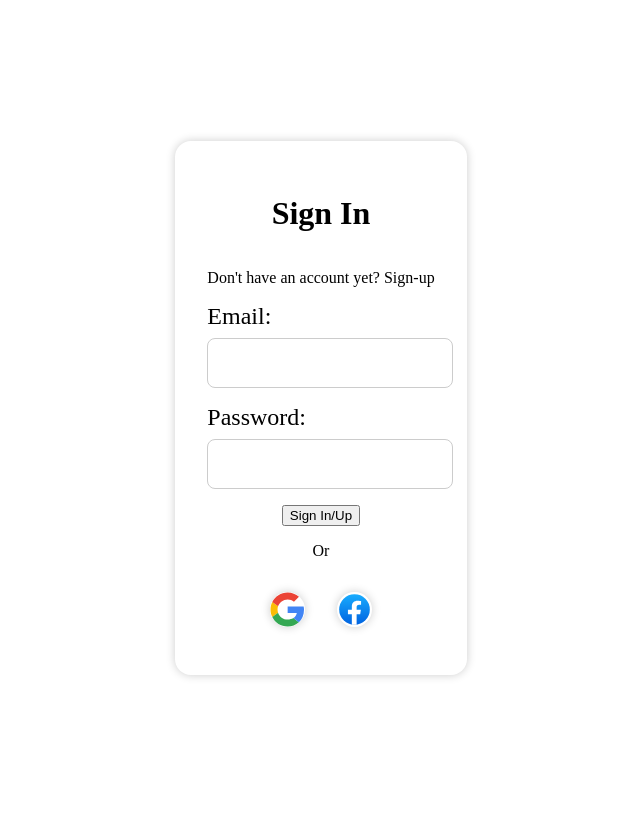
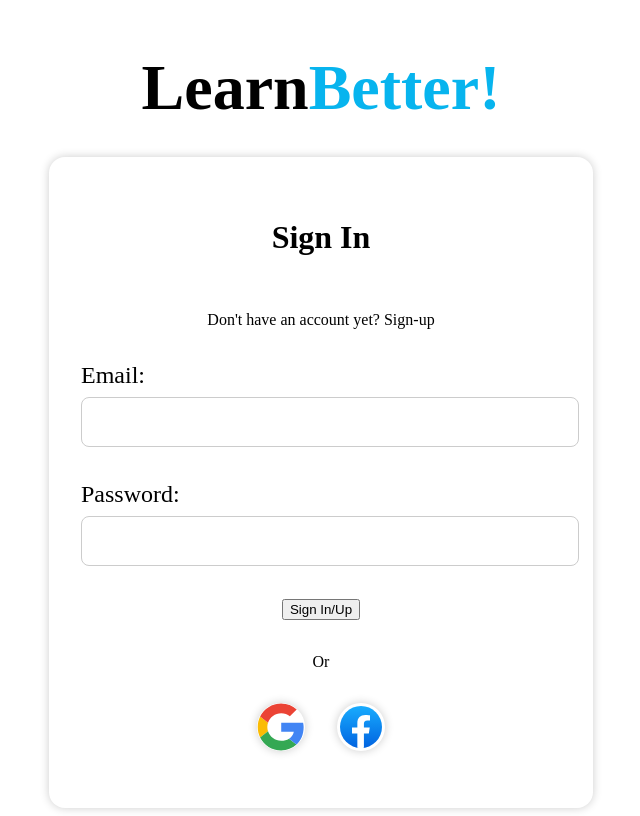
Before and after one commit to The-Oracle-AT/WPA_Blog, an Astro site in the folder Wolfie/: page /login in a window 1280 px wide. Shown: the whole page, without its empty margins (319-959 px from the left). Built offline with nearby package versions, Linux system fonts and the light colour scheme; Astro itself is replaced by a stand-in of ours.

Commit message:
Added README.md and SiteName

```diff
--- a/Wolfie/src/components/Footer.astro
+++ b/Wolfie/src/components/Footer.astro
@@ -3,7 +3,7 @@ const today = new Date();
 ---
 
 <footer>
-	&copy; {today.getFullYear()} Wolf Pack Academia. All rights reserved.
+	&copy; {today.getFullYear()} LearnBetter! . All rights reserved.
 	<div class="social-links">
 		<!-- <a href="https://m.webtoo.ls/@astro" target="_blank">
 			<span class="sr-only">Follow Astro on Mastodon</span>
@@ -34,7 +34,7 @@ const today = new Date();
 			>
 		</a>
 		<a href="https://github.com/The-Oracle-AT/WPA_Blog" target="_blank">
-			<span class="sr-only">Go to Astro's GitHub repo</span>
+			<span class="sr-only">LearnBetter! github</span>
 			<svg viewBox="0 0 16 16" aria-hidden="true" width="32" height="32" astro-icon="social/github"
 				><path
 					fill="currentColor"
--- /dev/null
+++ b/Wolfie/src/components/SiteName.astro
@@ -0,0 +1,15 @@
+---
+---
+
+<div class="site-name">
+    <span>Learn</span><span>Better!</span>
+</div>
+
+<style>
+    span:nth-child(1) {
+        color: #000;
+    }
+    span:nth-child(2){
+        color: #07b4ee;
+    }
+</style>
--- a/Wolfie/src/pages/about.astro
+++ b/Wolfie/src/pages/about.astro
@@ -1,5 +1,6 @@
 ---
 import HeaderLink from '../components/HeaderLink.astro';
+import SiteName from '../components/SiteName.astro';
 import Layout from '../layouts/BlogPost.astro';
 ---
 
@@ -11,7 +12,7 @@ import Layout from '../layouts/BlogPost.astro';
 >
 <main>
 	<header>
-		<h1>LearnBetter</h1>
+		<h1><SiteName/></h1>
 		<p>We believe in a practical and intentional approach to personal development. Empowering you with realistic tools and knowledge to navigate the journey of self-discovery and growth.</p>
 	</header>
 
--- a/Wolfie/src/pages/login.astro
+++ b/Wolfie/src/pages/login.astro
@@ -1,18 +1,25 @@
 ---
 
 import LoginForm from '../components/LoginForm.tsx'
+import SiteName from '../components/SiteName.astro'
 ---
 
 <main>
+    <h1><SiteName/></h1>
     <LoginForm/>
 </main>
 
 <style lang="scss">
     main {
         display: flex;
+        flex-direction: column;
         justify-content: center;
         align-items: center;
         height: 100vh;
     }
+    h1 {
+        font-size: 4rem;
+        margin-bottom: 2rem;
+    }
 
 </style>
--- a/Wolfie/src/styles/reactstyle.scss
+++ b/Wolfie/src/styles/reactstyle.scss
@@ -2,9 +2,10 @@
     display: flex;
     flex-direction: column;
     align-items: center;
-    justify-content: left;
-    max-width: 20rem;
-    height: auto;
+    justify-content: space-around;
+
+    width: 30rem;
+    height: 40rem;
     border-radius: 1rem;
     box-shadow: 0 0 10px rgba(0, 0, 0, 0.2);
     padding:2rem;
@@ -46,15 +47,15 @@
                 width:100%;
                 height:100%;
                 fill: none;
+                border-radius: 50%;
+                box-shadow: 0 0 10px rgba(0, 0, 0, 0.2);
 
             }
             div {
-                width: 35px;
-                height: 35px;
+                width: 3rem;
+                height: 3rem;
                 margin: 1rem;
                 border-radius: 50%;
-                box-shadow: 0 0 10px rgba(0, 0, 0, 0.2);
-
                 &:hover {
                     cursor: pointer;
                     transform: scale(1.1);
```
Also changed, not shown: Wolfie/src/components/Header.astro (+20 -18 lines), README.md.
